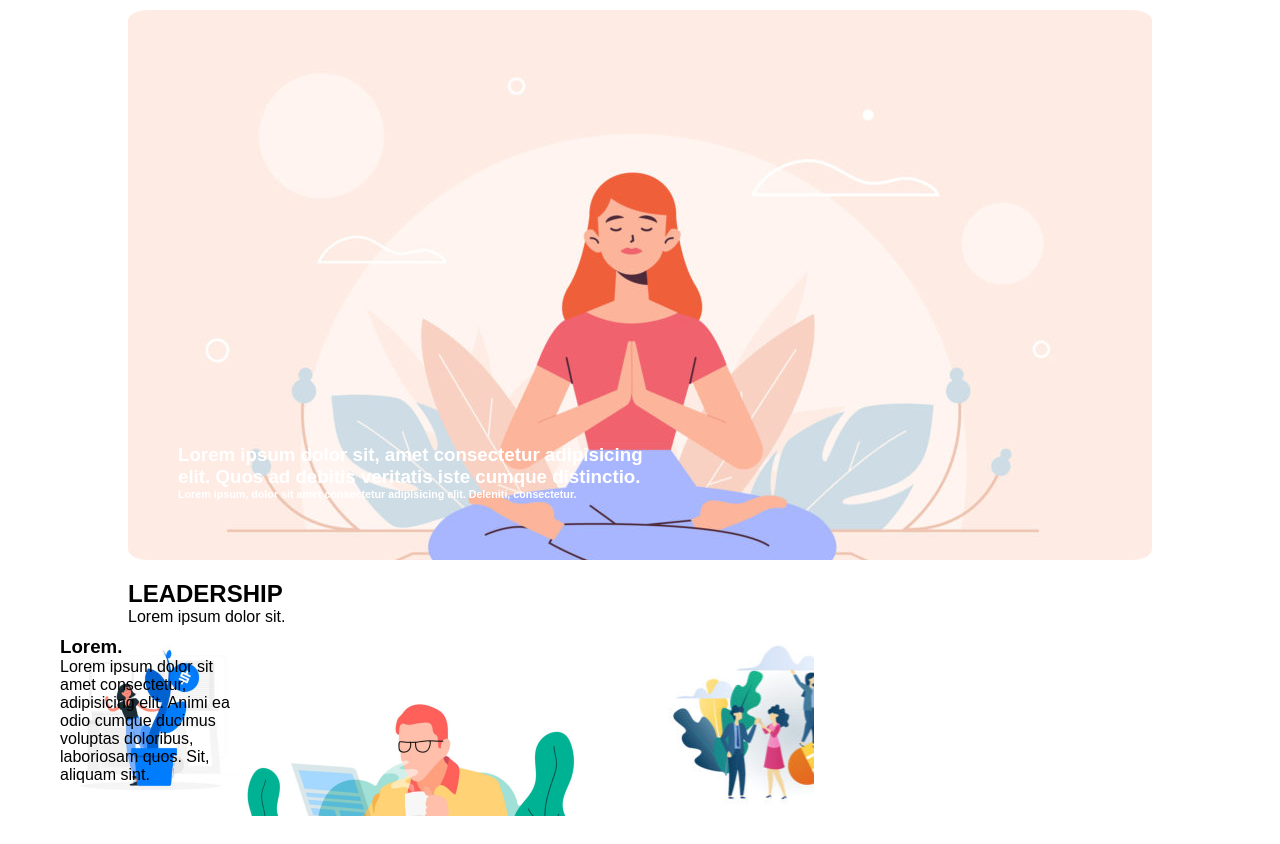
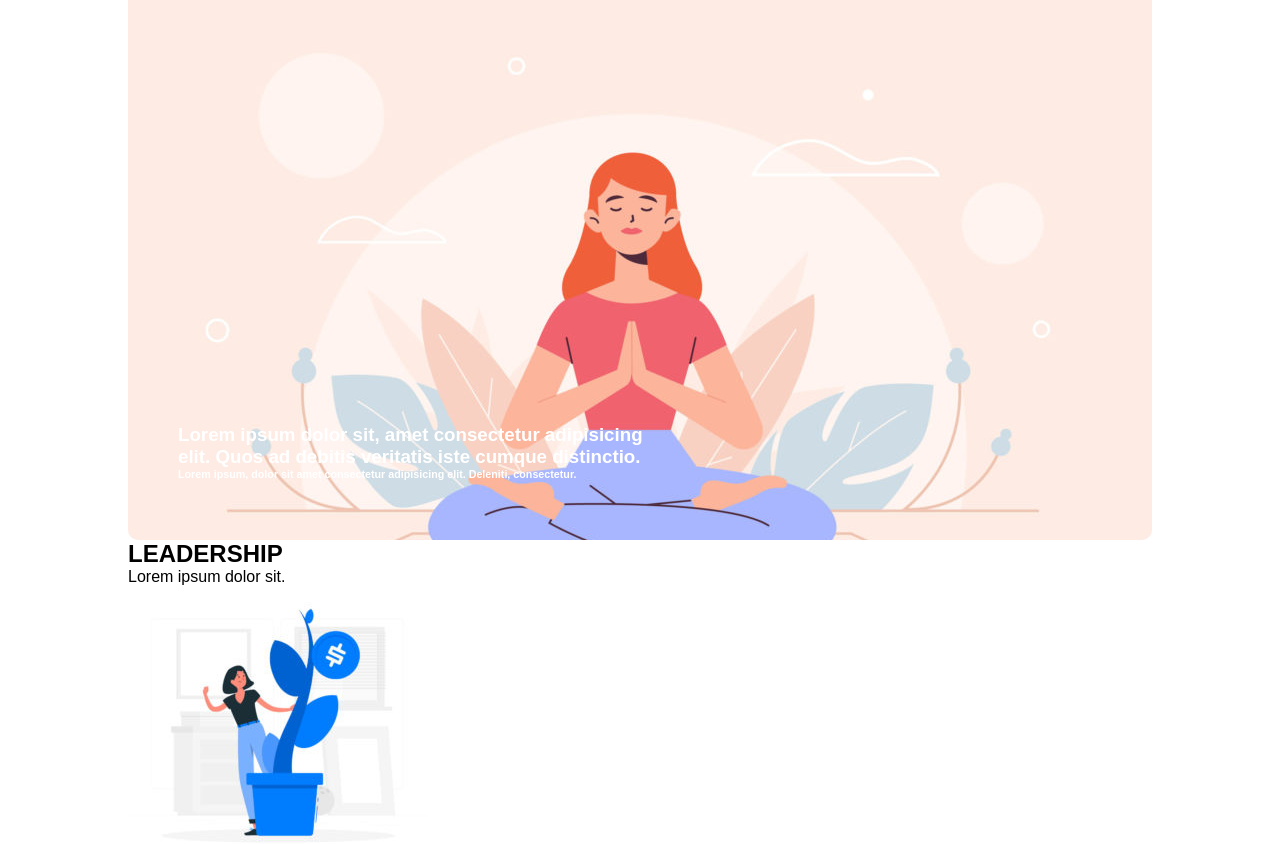
Before and after one commit to stfDeveloper/htmlcss-wp-2, a plain HTML site: page index.html in a window 1280 px wide. Shown: the part 108-952 px from the top of the page. Drawn offline with Linux system fonts and the light colour scheme.

Commit message:
da finire

```diff
--- a/index.html
+++ b/index.html
@@ -25,19 +25,21 @@
                 </header>
                 <main>
                 <div class="banner">
+                    <img src="img/banner.jpg" alt="">
                 <div class="banner-text">
                     <h3>Lorem ipsum dolor sit, amet consectetur adipisicing elit. Quos ad debitis veritatis iste cumque distinctio.</h3>
                     <h6>Lorem ipsum, dolor sit amet consectetur adipisicing elit. Deleniti, consectetur.</h6>
                 </div>
                 </div>
                 <div class="leadership"><h2>LEADERSHIP</h2> <P>Lorem ipsum dolor sit.</P></div>
-                    <div class="info">
-                        <div class="col colLx bg"><h3>Lorem.</h3><p>Lorem ipsum dolor sit amet consectetur, adipisicing elit. Animi ea odio cumque ducimus voluptas doloribus, laboriosam quos. Sit, aliquam sint.</p></div></div>
+                    <div class="col">
+                        <div class="colLx"><img src="img/img-1.jpg" alt="">
 
-                        <div class="col colCx">
-                            <div class="bg"></div>
+
+                        <div class="colCx"> <img src="img/banner-2.jpg" alt="">
+
                         </div>
-                        <div class="col colRx bg"></div>
+                        <div class="colRx"><img src="img/img-2.jpg" alt=""></div>
                     </div>
             </main>
 
--- a/style.css
+++ b/style.css
@@ -34,12 +34,10 @@ nav li a:hover{
 
 .banner{
    height: 550px;
-  background-image: url(img/banner.jpg);
-  border-radius: 2%;
+  border-radius: 10px;
   color: white;
   position: relative;
-  margin-top: 20px;
-  margin-bottom: 20px;
+  overflow: hidden;
 }
 .banner-text{
     position: absolute;
@@ -53,31 +51,19 @@ main .top{
     height: 60px;
 }
 .col{
+width: 300px;
+position: relative;
 float: left;
-margin: 10px 0;
-height: 180px;
+display: inline;
 }
 .colLx{
-    width: 15%;
+    width: 200px;
+}
 
-    background-image: url(img/img-1.jpg);
-    background-size: cover;
+.colCx{
+    width: 600px;
 }
-.colCx{
-background-image: url(img/banner-2.jpg);
-background-size: cover;
-width: 50%;
-margin: 10px 10px ;
+
+.colRx{
+    width: 200px;
 }
-.colRx{
-    width: 15%;
-
-
-    background-image: url(img/img-3.jpg);
-
-}
-.info{
-    width: 1200px;
-   position: absolute;
-   right: 20px;
-}
```
Also changed, not shown: 2 other files.
